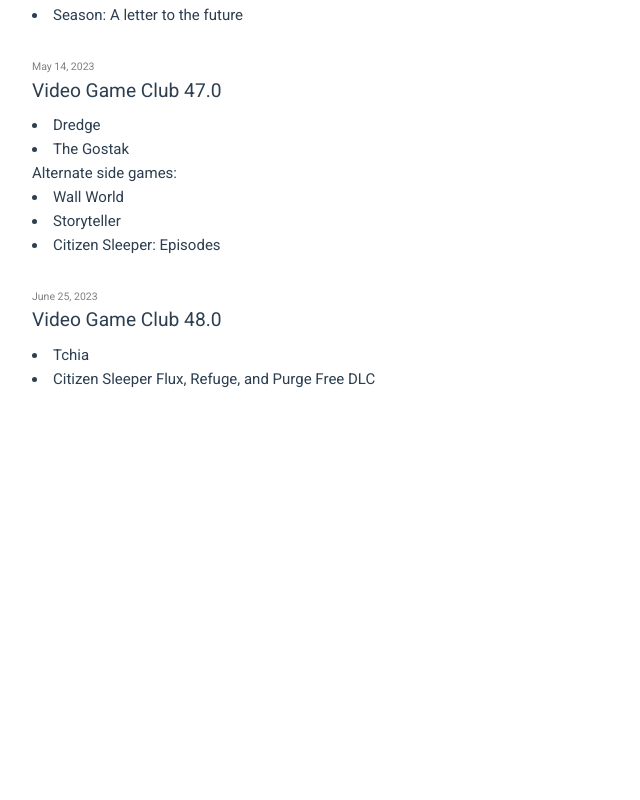
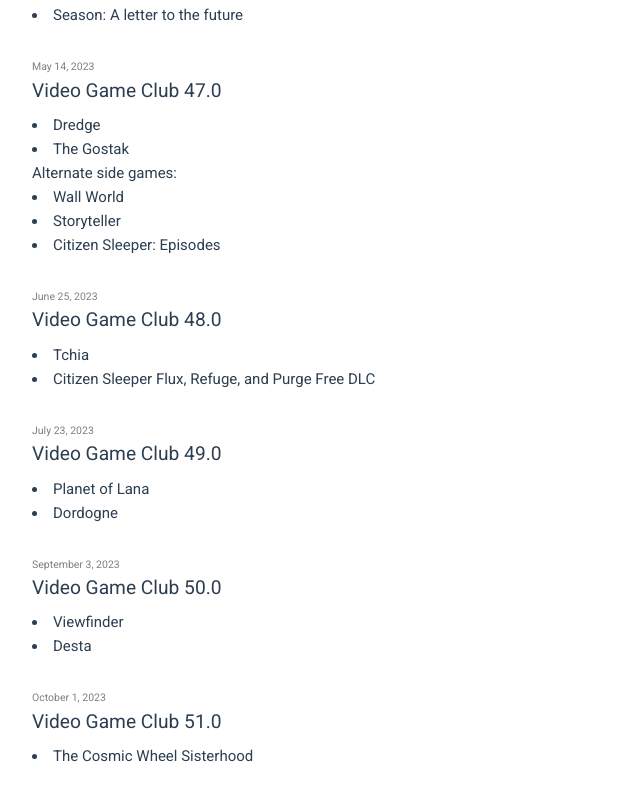
Before and after one commit to shaper/game-club, a Vue app: page / in a window 1280 px wide. Shown: the part 5383-6183 px from the top of the page, without its empty margins (0-640 px from the left). Before the commit the page ends 5806 px from the top, so only its background shows below. Built offline with nearby package versions, Linux system fonts and the light colour scheme.

Commit message:
Add updates for latest game clubs

```diff
--- a/src/assets/history.ts
+++ b/src/assets/history.ts
@@ -261,5 +261,20 @@
       "date": "2023-06-25",
       "title": "Video Game Club 48.0",
       "games": ["Tchia", "Citizen Sleeper Flux, Refuge, and Purge Free DLC"]
+    },
+    {
+      "date": "2023-07-23",
+      "title": "Video Game Club 49.0",
+      "games": ["Planet of Lana", "Dordogne"]
+    },
+    {
+      "date": "2023-09-03",
+      "title": "Video Game Club 50.0",
+      "games": ["Viewfinder", "Desta"]
+    },
+    {
+      "date": "2023-10-01",
+      "title": "Video Game Club 51.0",
+      "games": ["The Cosmic Wheel Sisterhood"]
     }
 ];
```
